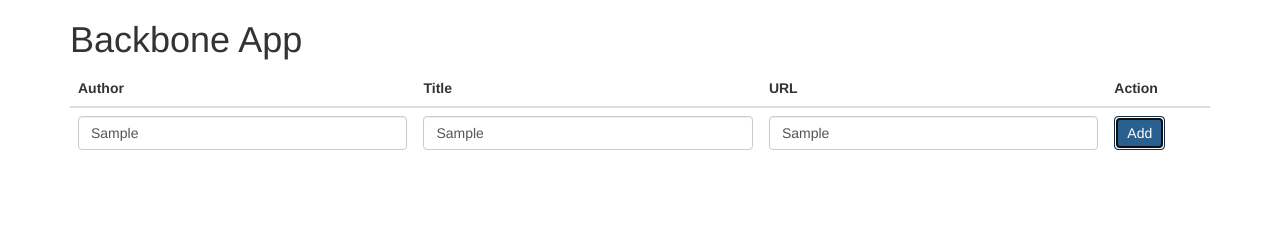
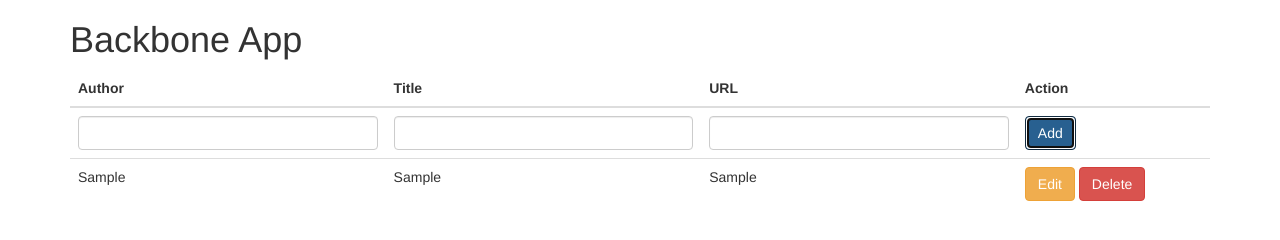
Before and after one commit to anoopmundathan/blogapp, a plain HTML site: page index.html in a window 1280 px wide. Both pictures are taken after typing "Sample", "Sample", "Sample" into the empty fields and a click on the button "Add". Drawn offline with nearby package versions, Linux system fonts and the light colour scheme.

Commit message:
Blank out input fields

```diff
--- a/js/script.js
+++ b/js/script.js
@@ -1,16 +1,16 @@
 
 (function() {
-// Create Model
+
+// Model
 var Blog = Backbone.Model.extend({});
 
-// Create Collection
+// Collection
 var Blogs = Backbone.Collection.extend();
 
-// Instantiate collection
+// Instantiate Collection
 var blogs = new Blogs();
 
-
-// Backbone Blog Views
+// Blog Views
 var BlogView = Backbone.View.extend({
 	//model: new Blog(),
 	tagName: 'tr',
@@ -23,20 +23,24 @@ var BlogView = Backbone.View.extend({
 	}
 });
 
-// Backbone All Individual Blog View
+// Individual Blog View
 var BlogsView = Backbone.View.extend({
-	model: blogs,
+	//model: blogs,
 	el: $('.blogs-list'),
 	initialize: function() {
-		this.model.on('add', this.render, this);
+		//this.model.on('add', this.render, this);
+		blogs.on('add',this.render,this);
 	},
 	render: function() {
 		var self = this;
 		this.$el.html('');
-		_.each(this.model.toArray(), function(b){
-			self.$el.append(new BlogView({model:b}).render());
+		_.each(blogs.toArray(), function(b){
+			self.$el.append(new BlogView({model:b}).render().$el);
+		});
+		/*_.each(this.model.toArray(), function(b){
+			self.$el.append(new BlogView({model:b}).render().$el);
 
-		});
+		});*/
 		return this;
 	}
 });
@@ -44,12 +48,16 @@ var BlogsView = Backbone.View.extend({
 new BlogsView();
 
 $(document).ready(function() {
-	$('.add-blog').click(function() {
+	$('.add-blog').on('click', function() {
 		var blog = new Blog({
 			author: $('.author-input').val(),
 			title: $('.title-input').val(),
 			url: $('.url-input').val()
 		});
+		$('.author-input').val('');
+		$('.title-input').val('');
+		$('.url-input').val('');
+
 		blogs.add(blog);
 	})
 
```
Also changed, not shown: index.html (+2 -1 lines).
